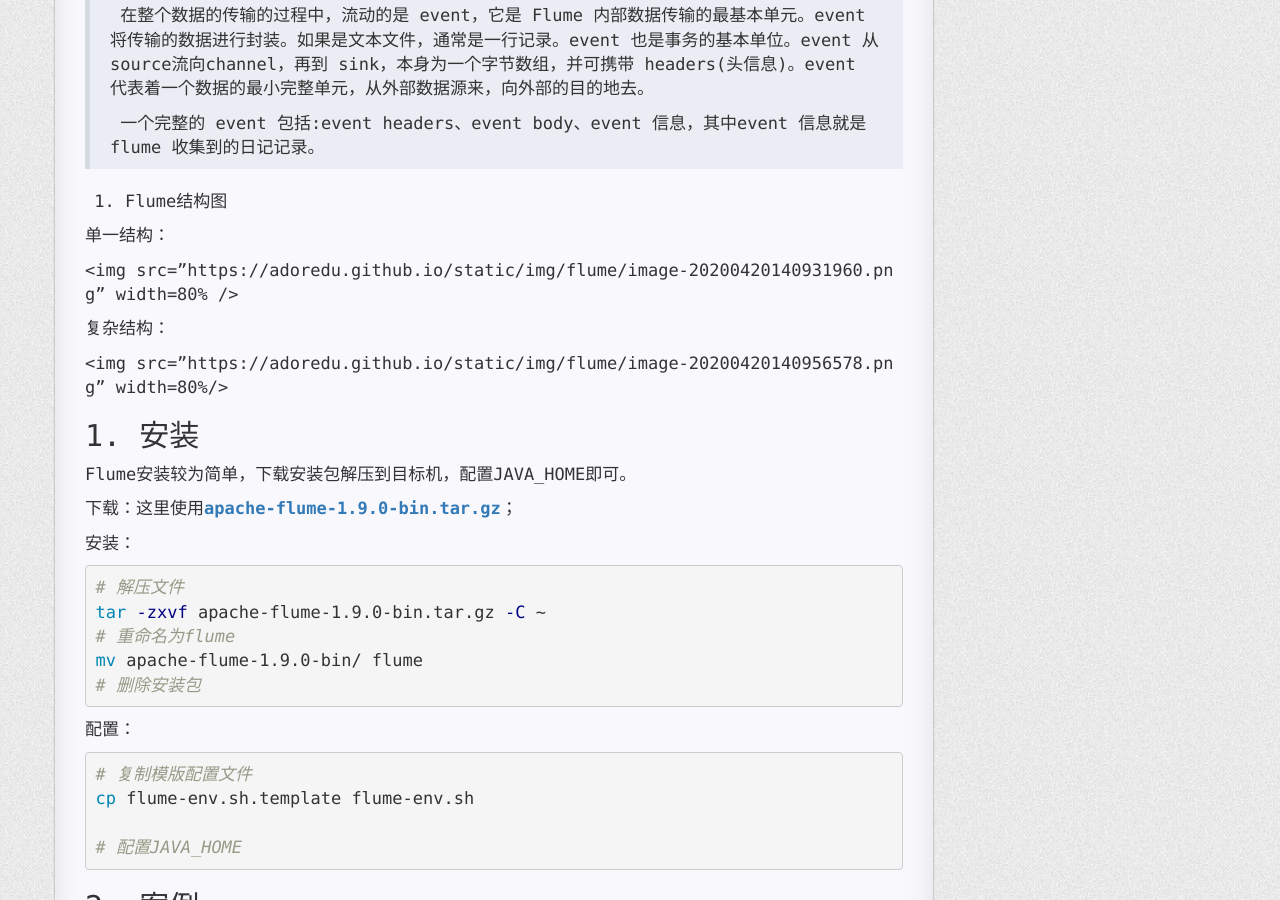
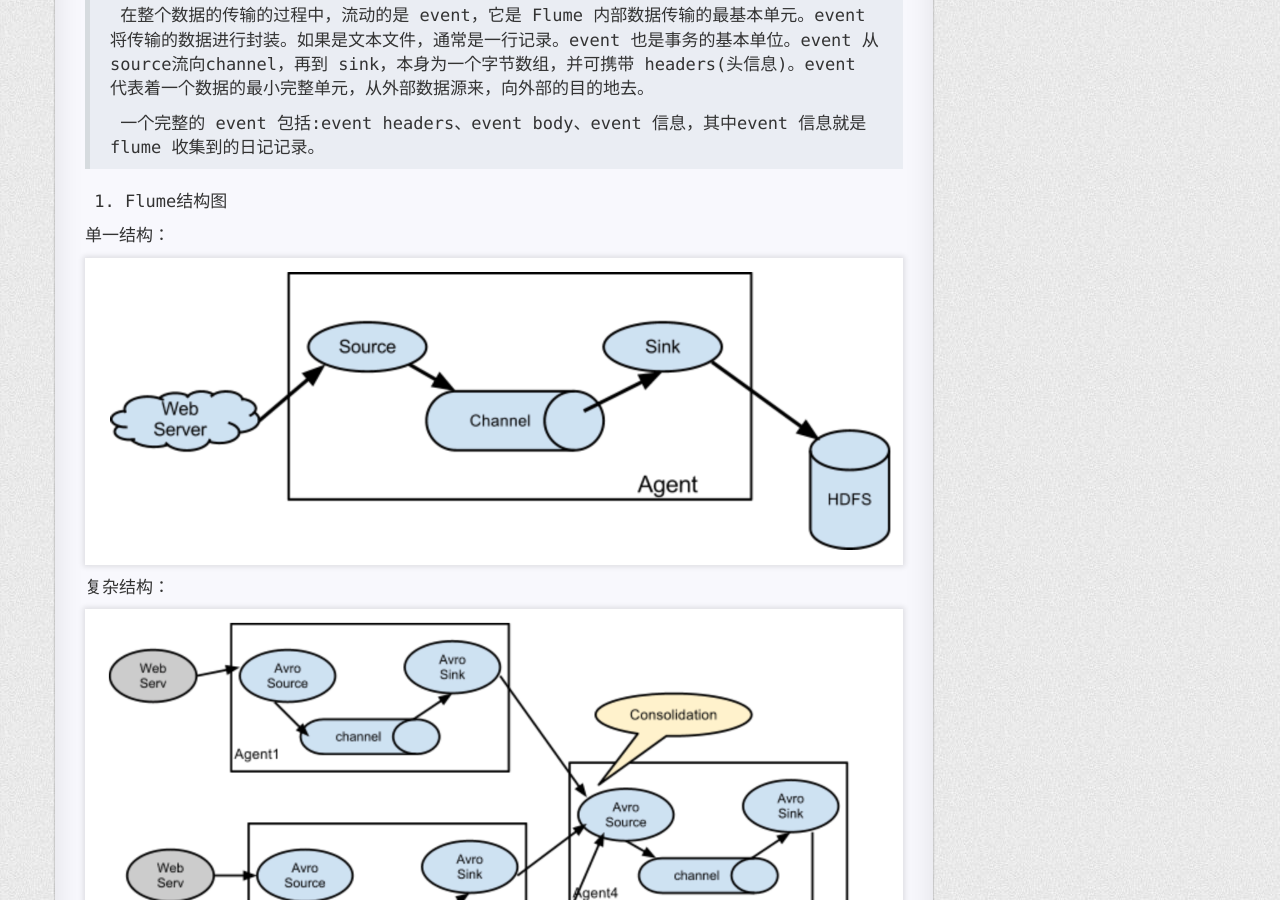
Before and after one commit to AdoredU/AdoredU.github.io, a Jekyll site: the page built from _posts/2020-04-20-flume.md, in a window 1280 px wide and 900 px high, scrolled down 994 px. Built offline with Jekyll 4.4.1, drawn with Linux system fonts in a browser that asks for light colours; nearby versions of some CDN libraries; comment, search, counter and statistics services are not loaded; a style sheet for code colours, icons or effects is not loaded.

Commit message:
update _posts maven.

```diff
--- a/_posts/2020-04-20-flume.md
+++ b/_posts/2020-04-20-flume.md
@@ -37,11 +37,11 @@ categories: 大数据
 
 单一结构：
 
-<img src="https://adoredu.github.io/static/img/flume/image-20200420140931960.png" width=80% />
+![](https://adoredu.github.io/static/img/flume/image-20200420140931960.png)
 
 复杂结构：
 
-<img src="https://adoredu.github.io/static/img/flume/image-20200420140956578.png" width=80%/>
+![](https://adoredu.github.io/static/img/flume/image-20200420140956578.png)
 
 ## 1. 安装
 
```
